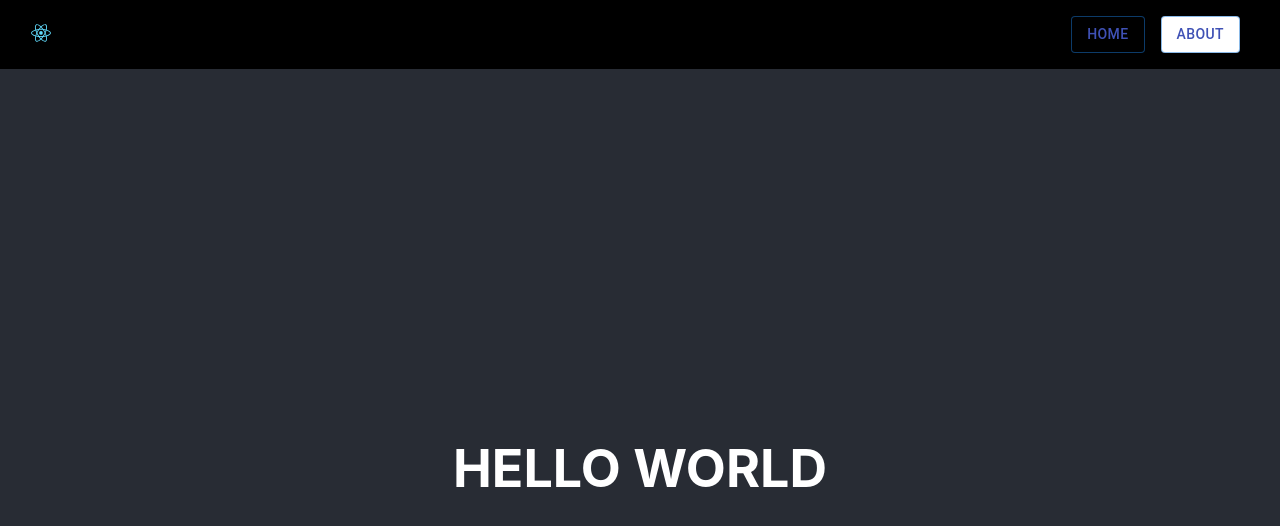
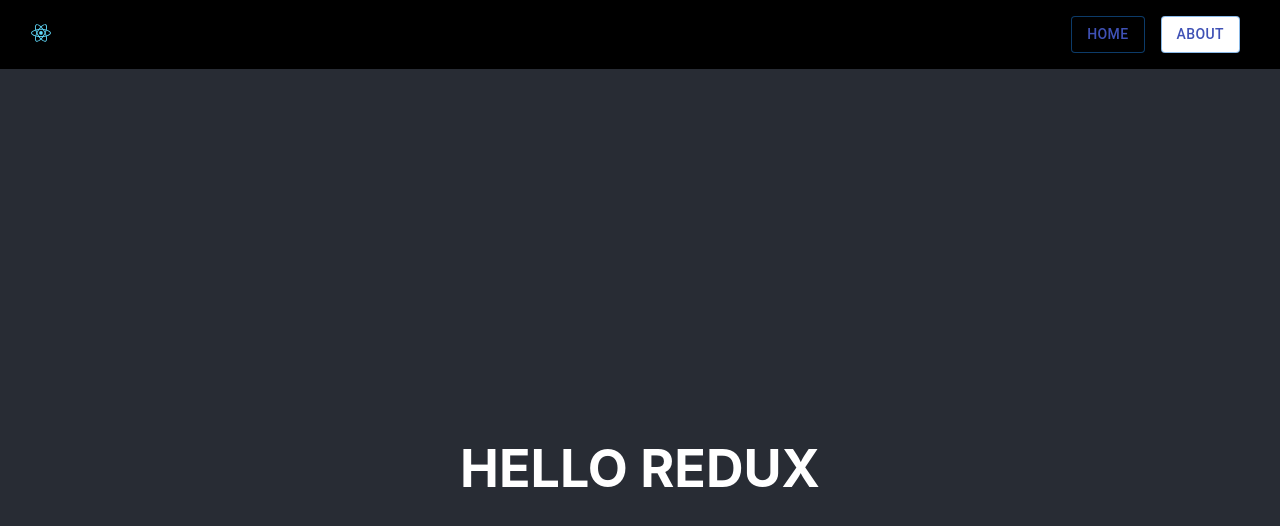
Before and after one commit to RottabMahmoud/react-calendar, a React (Create React App) app: page / in a window 1280 px wide. Shown: the top 526 px of the page. Built offline with nearby package versions, Linux system fonts and the light colour scheme.

Commit message:
Redux is Ready.

```diff
--- a/src/reducer.js
+++ b/src/reducer.js
@@ -1,5 +1,6 @@
 export const initialState = {
-  hotels: [],
+  home: 'HELLO REDUX',
+  about: 'VERSION 1.0.0'
 };
 
 const reducer = (state, action) => {
--- a/src/views/About.js
+++ b/src/views/About.js
@@ -1,10 +1,12 @@
 import React from "react";
+import { useStateValue } from "../StateProvider";
 
 function About() {
+  const [{ about }] = useStateValue();
   return (
     <div className="App">
       <div className="App-header">
-        <h1>Version 1.0.0</h1>
+        <h1>{about}</h1>
       </div>
     </div>
   );
--- a/src/views/Home.js
+++ b/src/views/Home.js
@@ -1,10 +1,13 @@
-import React from "react";
+import React, { useState, useEffect } from "react";
+import { useStateValue } from "../StateProvider";
 
 function Home() {
+  const [{ home }] = useStateValue();
+
   return (
     <div className="App">
       <div className="App-header">
-        <h1>HELLO WORLD</h1>
+        <h1>{home}</h1>
       </div>
     </div>
   );
```
